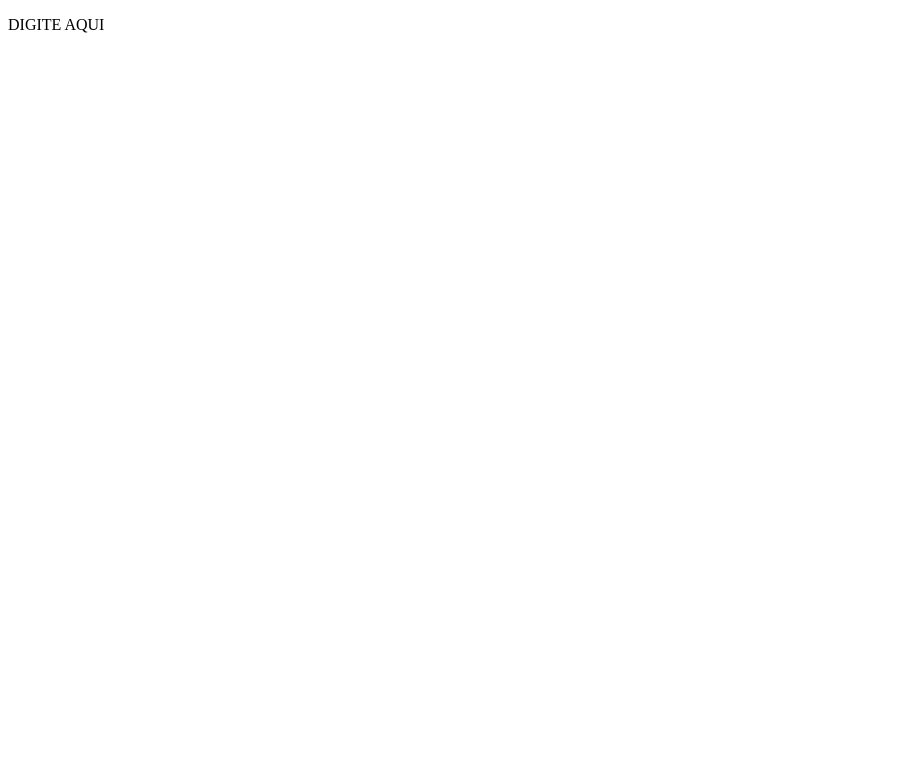
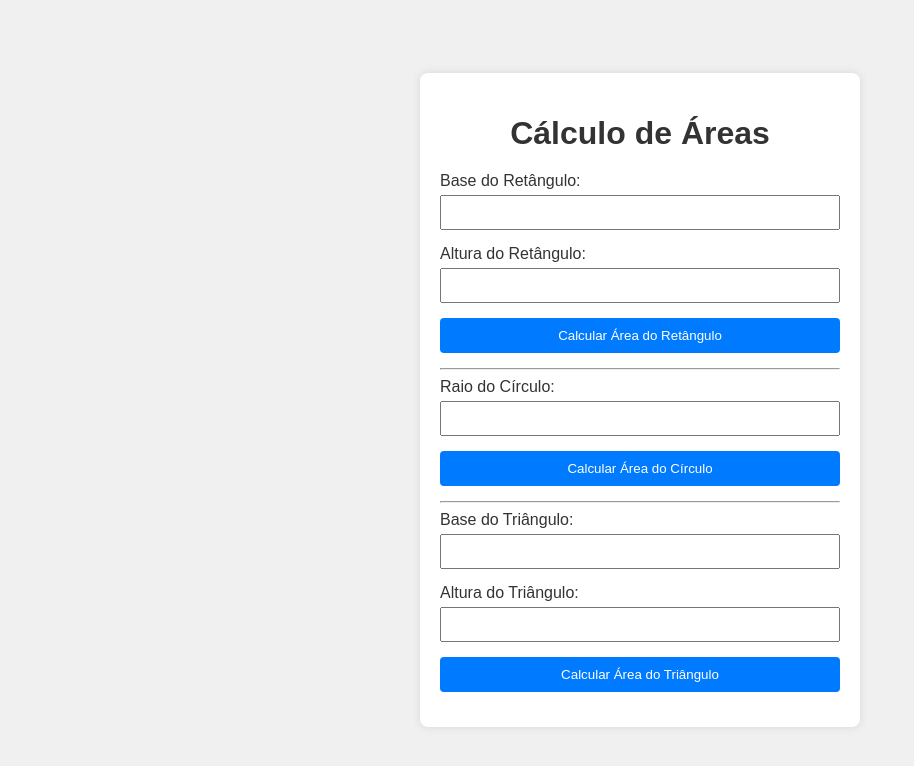
Before and after one commit to FerrariUnifil/Atv_AndreMauricio, a plain HTML site: page calculadoraArea.html in a window 1280 px wide. Shown: the whole page, without its empty margins (0-914 px from the left). Drawn offline with Linux system fonts and the light colour scheme.

Commit message:
HTML finalizado

```diff
--- a/calculadoraArea.html
+++ b/calculadoraArea.html
@@ -1,12 +1,146 @@
 <!DOCTYPE html>
-<html lang="en">
+<html lang="pt-BR">
 <head>
     <meta charset="UTF-8">
     <meta name="viewport" content="width=device-width, initial-scale=1.0">
-    <title>Document</title>
+    <title>Cálculo de Áreas</title>
+    <style>
+        body {
+            font-family: Arial, sans-serif;
+            background-color: #f0f0f0;
+            color: #333;
+            display: flex;
+            justify-content: center;
+            align-items: center;
+            height: 100vh;
+            margin: 0;
+        }
+
+        .container {
+            background-color: #fff;
+            padding: 20px;
+            border-radius: 8px;
+            box-shadow: 0 0 10px rgba(0, 0, 0, 0.1);
+            max-width: 400px;
+            width: 100%;
+        }
+
+        h1 {
+            text-align: center;
+            margin-bottom: 20px;
+        }
+
+        .form-group {
+            margin-bottom: 15px;
+        }
+
+        .form-group label {
+            display: block;
+            margin-bottom: 5px;
+        }
+
+        .form-group input {
+            width: 100%;
+            padding: 8px;
+            box-sizing: border-box;
+        }
+
+        .btn {
+            width: 100%;
+            padding: 10px;
+            background-color: #007BFF;
+            color: white;
+            border: none;
+            border-radius: 4px;
+            cursor: pointer;
+        }
+
+        .btn:hover {
+            background-color: #0056b3;
+        }
+
+        .resultado {
+            margin-top: 15px;
+            font-weight: bold;
+        }
+    </style>
 </head>
 <body>
-    <title>SITE HEARTZ</title>
-    <p>DIGITE AQUI</p>
+    <div class="container">
+        <h1>Cálculo de Áreas</h1>
+
+        <!-- Área do Retângulo -->
+        <div class="form-group">
+            <label for="retBase">Base do Retângulo:</label>
+            <input type="number" id="retBase" step="0.01">
+        </div>
+        <div class="form-group">
+            <label for="retAltura">Altura do Retângulo:</label>
+            <input type="number" id="retAltura" step="0.01">
+        </div>
+        <button class="btn" onclick="areaRetangulo()">Calcular Área do Retângulo</button>
+        <div id="retResultado" class="resultado"></div>
+
+        <hr>
+
+        <!-- Área do Círculo -->
+        <div class="form-group">
+            <label for="circleRadius">Raio do Círculo:</label>
+            <input type="number" id="circleRadius" step="0.01">
+        </div>
+        <button class="btn" onclick="calculateCircleArea()">Calcular Área do Círculo</button>
+        <div id="circuloResultado" class="resultado"></div>
+
+        <hr>
+
+        <!-- Área do Triângulo -->
+        <div class="form-group">
+            <label for="trianguloBase">Base do Triângulo:</label>
+            <input type="number" id="trianguloBase" step="0.01">
+        </div>
+        <div class="form-group">
+            <label for="trianguloAltura">Altura do Triângulo:</label>
+            <input type="number" id="trianguloAltura" step="0.01">
+        </div>
+        <button class="btn" onclick="calculateTriangleArea()">Calcular Área do Triângulo</button>
+        <div id="trianguloResultado" class="resultado"></div>
+    </div>
+
+    <script>
+        function areaRetangulo() {
+            const base = parseFloat(document.getElementById("retBase").value);
+            const altura = parseFloat(document.getElementById("retAltura").value);
+
+            if (isNaN(base) || isNaN(altura) || base <= 0 || altura <= 0) {
+                document.getElementById("retResultado").textContent = "Por favor, insira valores válidos.";
+            } else {
+                const area = base * altura;
+                document.getElementById("retResultado").textContent = `Área do retângulo: ${area.toFixed(2)} unidades².`;
+            }
+        }
+
+        function calculateCircleArea() {
+            const raio = parseFloat(document.getElementById("circleRadius").value);
+
+            if (isNaN(raio) || raio <= 0) {
+                document.getElementById("circuloResultado").textContent = "Por favor, insira um valor válido.";
+            } else {
+                const area = Math.PI * Math.pow(raio, 2);
+                document.getElementById("circuloResultado").textContent = `Área do círculo: ${area.toFixed(2)} unidades².`;
+            }
+        }
+
+        function calculateTriangleArea() {
+            const base = parseFloat(document.getElementById("trianguloBase").value);
+            const altura = parseFloat(document.getElementById("trianguloAltura").value);
+
+            if (isNaN(base) || isNaN(altura) || base <= 0 || altura <= 0) {
+                document.getElementById("trianguloResultado").textContent = "Por favor, insira valores válidos.";
+            } else {
+                const area = (base * altura) / 2;
+                document.getElementById("trianguloResultado").textContent = `Área do triângulo: ${area.toFixed(2)} unidades².`;
+            }
+        }
+    </script>
 </body>
 </html>
```
